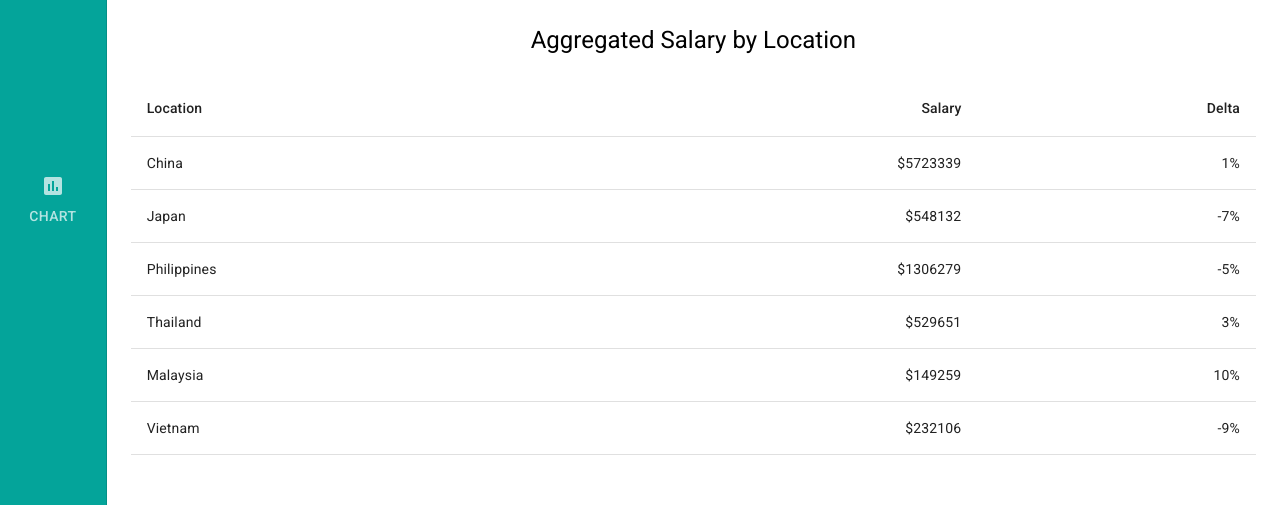
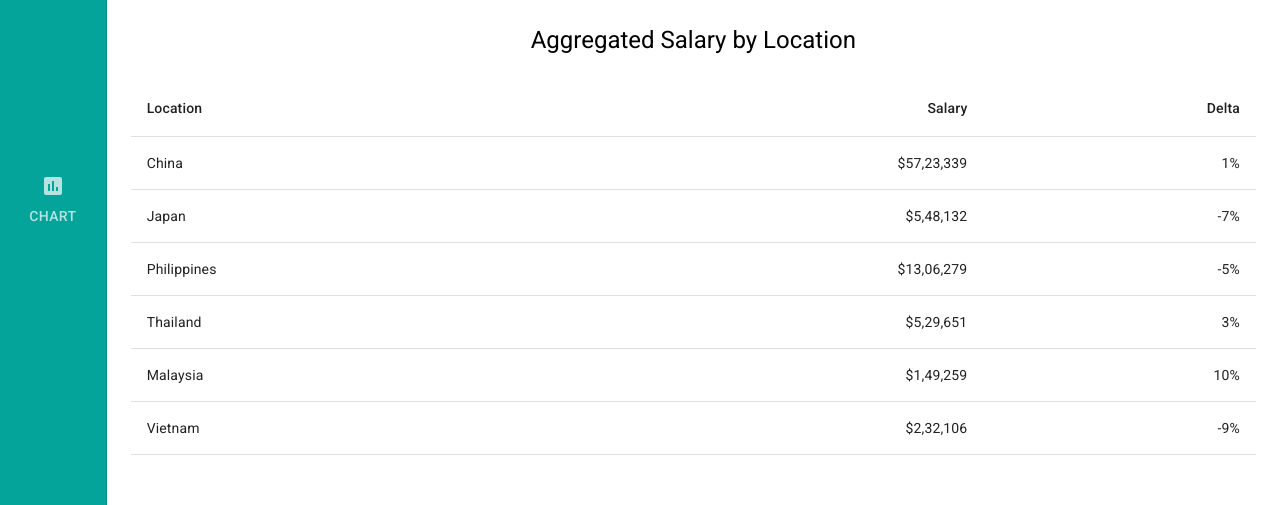
Before and after one commit to nami/react-employee-spa, a React (Create React App) app: page / in a window 1280 px wide. Both pictures are taken after a click on the tab "TABLE". Shown: the top 505 px of the page. Built offline with nearby package versions, Linux system fonts and the light colour scheme.

Commit message:
format salary function

```diff
--- a/src/components/Chart.jsx
+++ b/src/components/Chart.jsx
@@ -1,5 +1,5 @@
 import React from "react";
-import { extractLabels, extractSalaries } from "../utils";
+import { extractLabels, extractSalaries, formatAmount } from "../utils";
 import { Grid, Typography } from "@material-ui/core";
 import { Bar } from "react-chartjs-2";
 
@@ -29,12 +29,8 @@ const Chart = (props) => {
               titleFontColor: "#6B6C6F",
               bodyFontColor: "#3E3F42",
               callbacks: {
-                label: (amt, data) => {
-                  return amt.value.toString().length > 5
-                    ? `$${amt.value
-                        .toString()
-                        .substring(0, 2)},${amt.value.toString().slice(2)}`
-                    : `$${amt.value}`;
+                label: (amt) => {
+                  return formatAmount(amt.value);
                 },
               },
             },
--- a/src/components/SalaryTable.jsx
+++ b/src/components/SalaryTable.jsx
@@ -1,5 +1,5 @@
 import React from "react";
-import { extractSalaries } from "../utils";
+import { extractSalaries, formatAmount } from "../utils";
 import {
   Grid,
   Table,
@@ -38,7 +38,9 @@ const SalaryTable = (props) => {
                   <TableCell component="th" scope="row">
                     {row.location}
                   </TableCell>
-                  <TableCell align="right">${row.salary}</TableCell>
+                  <TableCell align="right">
+                    {formatAmount(row.salary)}
+                  </TableCell>
                   <TableCell align="right">{row.delta}%</TableCell>
                 </TableRow>
               ))}
--- a/src/utils/index.js
+++ b/src/utils/index.js
@@ -30,3 +30,7 @@ export const extractSalaries = () => {
     };
   });
 };
+
+export const formatAmount = (amt) => {
+  return `$${new Intl.NumberFormat("en-IN").format(amt.toString())}`;
+};
```
